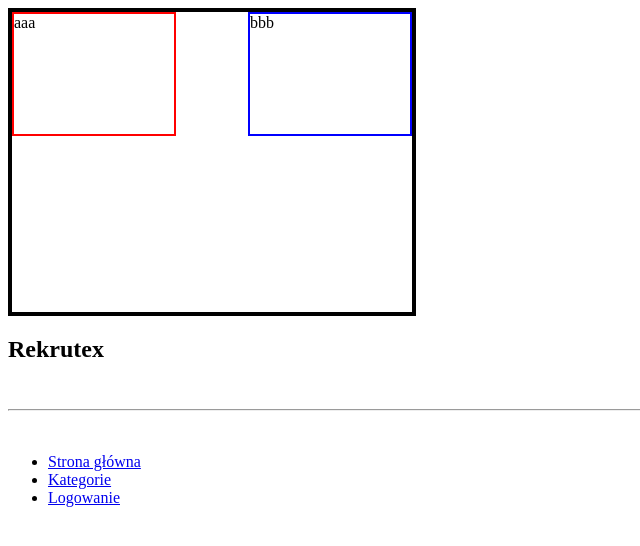
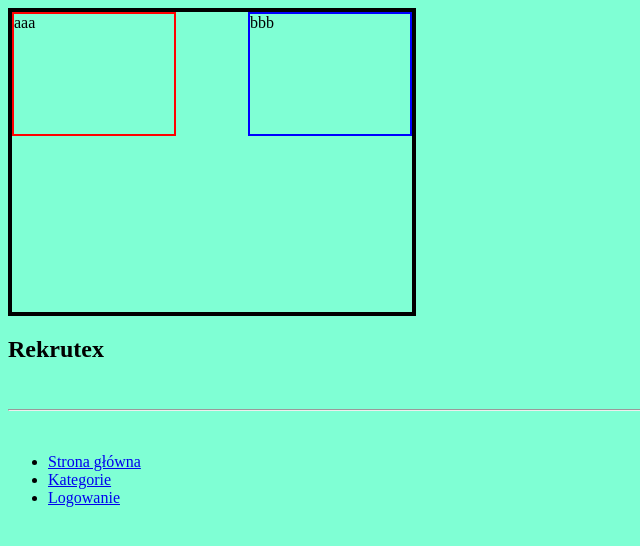
Before and after one commit to AgnieszkaM2/Rekrutex-App, an Angular app in the folder Rekrutex_AngularApp/: page /strona-glowna in a window 1280 px wide. Shown: the top 546 px of the page, without its empty margins (0-640 px from the left). Built offline with nearby package versions, Linux system fonts and the light colour scheme.

Commit message:
Update styles.css
s

```diff
--- a/Rekrutex_AngularApp/src/styles.css
+++ b/Rekrutex_AngularApp/src/styles.css
@@ -1 +1,10 @@
 /* You can add global styles to this file, and also import other style files */
+body {
+    background-color:aquamarine ;
+}
+h1 {
+    color: blue;
+}
+p {
+    color: red;
+}
```
